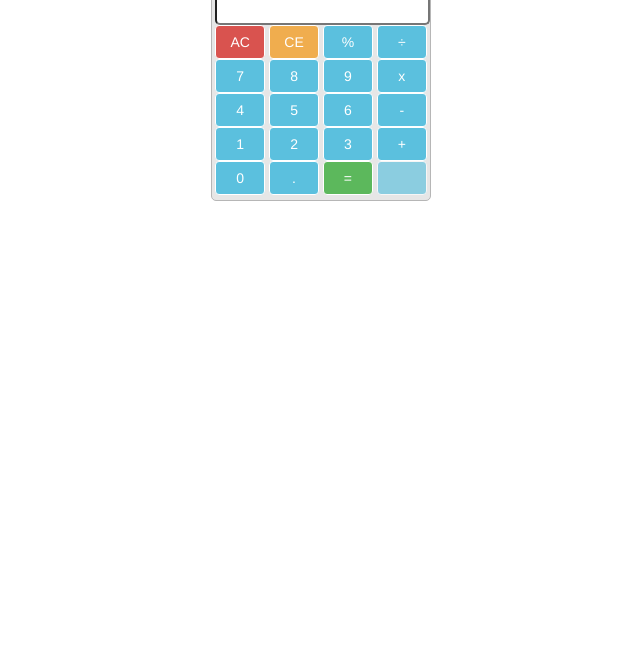
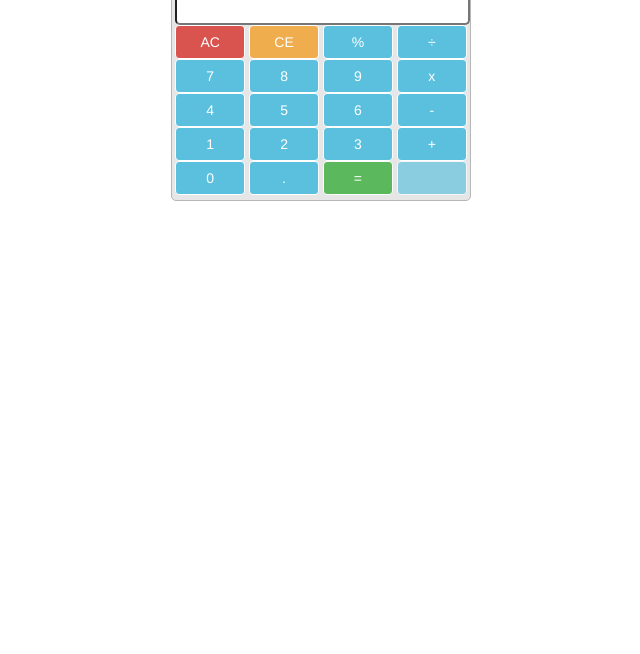
Before and after one commit to ckuruvi/calculator, a website: page public/views/index.html in a window 1280 px wide. Shown: the part 146-800 px from the top of the page, without its empty margins (319-959 px from the left). Drawn offline with nearby package versions, Linux system fonts and the light colour scheme.

```diff
--- a/public/views/style.css
+++ b/public/views/style.css
@@ -3,15 +3,15 @@
 }
 
 button{
-  width:50px;
+  width:70px;
 }
 #result{
-  width:220px;
+  width:300px;
   height:30px;
   margin: auto;
 }
 #result .screen{
-  width:215px;
+  width:295px;
   height:30px;
   margin: auto;
   border-radius:5px;
@@ -24,7 +24,7 @@
 .calc{
   background-color:#e6e6e6;
   border:1px solid #b6b6b6;
-  width:220px;
+  width:300px;
   margin:auto;
   border-radius: 5px;
 }
```
